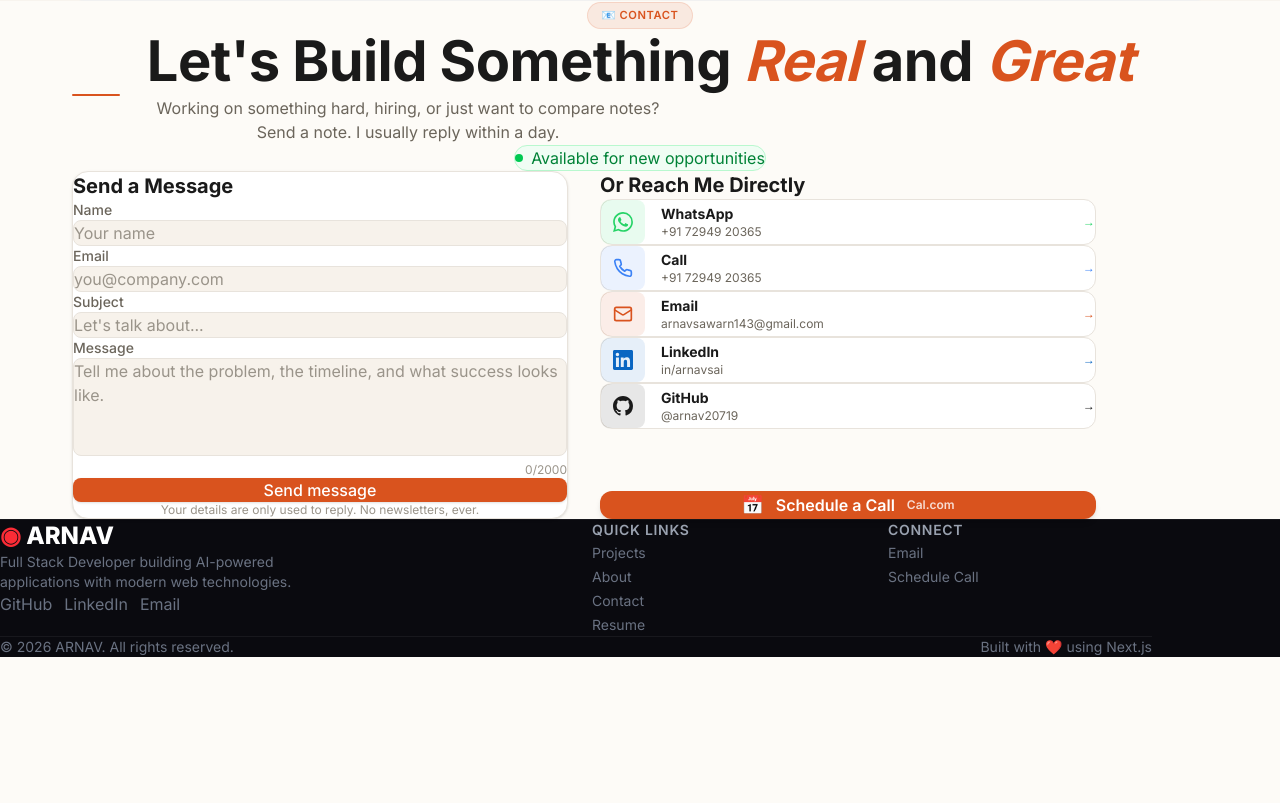
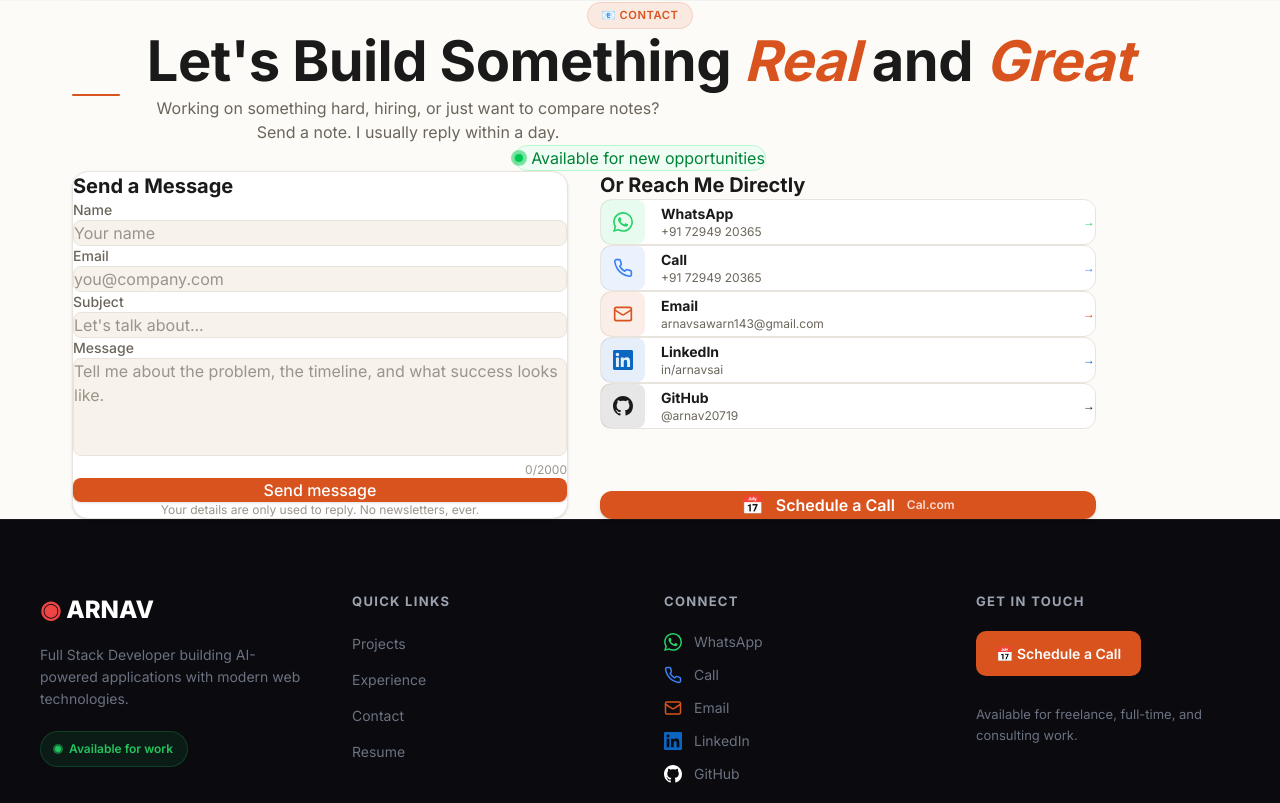
Before and after one commit to arnav20719/my-portfolio, a Next.js app: page / in a window 1280 px wide. Shown: the part 1994-2797 px from the top of the page. Before the commit the page ends 2651 px from the top, so only its background shows below. Built offline with nearby package versions, Linux system fonts and the light colour scheme.

Commit message:
Task 3: Update Footer with 5 contact links and better spacing

```diff
--- a/app/components/sections/Footer.tsx
+++ b/app/components/sections/Footer.tsx
@@ -1,6 +1,38 @@
 // app/components/sections/Footer.tsx
 import Link from 'next/link';
 import { socialLinks } from '@/app/lib/data';
+
+// ===== INLINE SVG ICONS =====
+const GithubIcon = () => (
+  <svg xmlns="http://www.w3.org/2000/svg" width="18" height="18" viewBox="0 0 24 24" fill="currentColor" style={{ width: '18px', height: '18px' }}>
+    <path d="M12 0C5.37 0 0 5.37 0 12c0 5.31 3.435 9.795 8.205 11.385.6.105.825-.255.825-.57 0-.285-.015-1.23-.015-2.235-3.015.555-3.795-.735-4.035-1.41-.135-.345-.72-1.41-1.23-1.695-.42-.225-1.02-.78-.015-.795.945-.015 1.62.87 1.845 1.23 1.08 1.815 2.805 1.305 3.495.99.105-.78.42-1.305.765-1.605-2.67-.3-5.46-1.335-5.46-5.925 0-1.305.465-2.385 1.23-3.225-.12-.3-.54-1.53.12-3.15 0 0 1.005-.315 3.3 1.23.96-.27 1.98-.405 3-.405s2.04.135 3 .405c2.295-1.56 3.3-1.23 3.3-1.23.66 1.62.24 2.85.12 3.15.765.84 1.23 1.905 1.23 3.225 0 4.605-2.805 5.625-5.475 5.925.435.375.81 1.095.81 2.22 0 1.605-.015 2.895-.015 3.3 0 .315.225.69.825.57A12.02 12.02 0 0024 12c0-6.63-5.37-12-12-12z" />
+  </svg>
+);
+
+const LinkedinIcon = () => (
+  <svg xmlns="http://www.w3.org/2000/svg" width="18" height="18" viewBox="0 0 24 24" fill="currentColor" style={{ width: '18px', height: '18px' }}>
+    <path d="M20.447 20.452h-3.554v-5.569c0-1.328-.027-3.037-1.852-3.037-1.853 0-2.136 1.445-2.136 2.939v5.667H9.351V9h3.414v1.561h.046c.477-.9 1.637-1.85 3.37-1.85 3.601 0 4.267 2.37 4.267 5.455v6.286zM5.337 7.433c-1.144 0-2.063-.926-2.063-2.065 0-1.138.92-2.063 2.063-2.063 1.14 0 2.064.925 2.064 2.063 0 1.139-.925 2.065-2.064 2.065zm1.782 13.019H3.555V9h3.564v11.452zM22.225 0H1.771C.792 0 0 .774 0 1.729v20.542C0 23.227.792 24 1.771 24h20.451C23.2 24 24 23.227 24 22.271V1.729C24 .774 23.2 0 22.222 0h.003z" />
+  </svg>
+);
+
+const MailIcon = () => (
+  <svg xmlns="http://www.w3.org/2000/svg" width="18" height="18" viewBox="0 0 24 24" fill="none" stroke="currentColor" strokeWidth="2" strokeLinecap="round" strokeLinejoin="round" style={{ width: '18px', height: '18px' }}>
+    <rect x="2" y="4" width="20" height="16" rx="2" />
+    <path d="m22 7-8.97 5.7a1.94 1.94 0 0 1-2.06 0L2 7" />
+  </svg>
+);
+
+const PhoneIcon = () => (
+  <svg xmlns="http://www.w3.org/2000/svg" width="18" height="18" viewBox="0 0 24 24" fill="none" stroke="currentColor" strokeWidth="2" strokeLinecap="round" strokeLinejoin="round" style={{ width: '18px', height: '18px' }}>
+    <path d="M22 16.92v3a2 2 0 0 1-2.18 2 19.79 19.79 0 0 1-8.63-3.07 19.5 19.5 0 0 1-6-6 19.79 19.79 0 0 1-3.07-8.67A2 2 0 0 1 4.11 2h3a2 2 0 0 1 2 1.72 12.84 12.84 0 0 0 .7 2.81 2 2 0 0 1-.45 2.11L8.09 9.91a16 16 0 0 0 6 6l1.27-1.27a2 2 0 0 1 2.11-.45 12.84 12.84 0 0 0 2.81.7A2 2 0 0 1 22 16.92z" />
+  </svg>
+);
+
+const WhatsappIcon = () => (
+  <svg xmlns="http://www.w3.org/2000/svg" width="18" height="18" viewBox="0 0 24 24" fill="currentColor" style={{ width: '18px', height: '18px' }}>
+    <path d="M17.472 14.382c-.297-.149-1.758-.867-2.03-.967-.273-.099-.471-.148-.67.15-.197.297-.767.966-.94 1.164-.173.199-.347.223-.644.075-.297-.15-1.255-.463-2.39-1.475-.883-.788-1.48-1.761-1.653-2.059-.173-.297-.018-.458.13-.606.134-.133.298-.347.446-.52.149-.174.198-.298.298-.497.099-.198.05-.371-.025-.52-.075-.149-.669-1.612-.916-2.207-.242-.579-.487-.5-.669-.51-.173-.008-.371-.01-.57-.01-.198 0-.52.074-.792.372-.272.297-1.04 1.016-1.04 2.479 0 1.462 1.065 2.875 1.213 3.074.149.198 2.096 3.2 5.077 4.487.709.306 1.262.489 1.694.625.712.227 1.36.195 1.871.118.571-.085 1.758-.719 2.006-1.413.248-.694.248-1.289.173-1.413-.074-.124-.272-.198-.57-.347m-5.421 7.403h-.004a9.87 9.87 0 01-5.031-1.378l-.361-.214-3.741.982.998-3.648-.235-.374a9.86 9.86 0 01-1.51-5.26c.001-5.45 4.436-9.884 9.888-9.884 2.64 0 5.122 1.03 6.988 2.898a9.825 9.825 0 012.893 6.994c-.003 5.45-4.437 9.884-9.885 9.884m8.413-18.297A11.815 11.815 0 0012.05 0C5.495 0 .16 5.335.157 11.892c0 2.096.547 4.142 1.588 5.945L.057 24l6.305-1.654a11.882 11.882 0 005.683 1.448h.005c6.554 0 11.89-5.335 11.893-11.893a11.821 11.821 0 00-3.48-8.413z" />
+  </svg>
+);
 
 export function Footer() {
   const year = new Date().getFullYear();
@@ -8,50 +40,138 @@ export function Footer() {
   const linkedin = socialLinks.find(s => s.platform === 'linkedin');
   const email = socialLinks.find(s => s.platform === 'email');
 
+  const quickLinks = [
+    { name: 'Projects', href: '/projects' },
+    { name: 'Experience', href: '/experience' },
+    { name: 'Contact', href: '/contact' },
+    { name: 'Resume', href: '/resume.pdf' },
+  ];
+
+  const connectLinks = [
+    { id: 'whatsapp', name: 'WhatsApp', href: 'https://wa.me/917294920365', icon: <WhatsappIcon />, color: '#25D366' },
+    { id: 'call', name: 'Call', href: 'tel:+917294920365', icon: <PhoneIcon />, color: '#3B82F6' },
+    { id: 'email', name: 'Email', href: 'mailto:arnavsawarn143@gmail.com', icon: <MailIcon />, color: '#D9531E' },
+    { id: 'linkedin', name: 'LinkedIn', href: 'https://linkedin.com/in/arnavsai', icon: <LinkedinIcon />, color: '#0A66C2' },
+    { id: 'github', name: 'GitHub', href: 'https://github.com/arnav20719', icon: <GithubIcon />, color: '#FFFFFF' },
+  ];
+
   return (
-    <footer className="bg-[#0A0A0F] border-t border-[rgba(255,255,255,0.06)] py-12 px-4">
-      <div className="max-w-6xl mx-auto">
-        <div className="grid grid-cols-1 md:grid-cols-4 gap-8">
+    <footer style={{ backgroundColor: '#0A0A0F', borderTop: '1px solid rgba(255,255,255,0.06)', padding: '72px 24px 32px' }}>
+      <div style={{ maxWidth: '1200px', margin: '0 auto' }}>
+        <div style={{ display: 'grid', gridTemplateColumns: 'repeat(auto-fit, minmax(240px, 1fr))', gap: '48px' }}>
+
           {/* Brand */}
-          <div className="md:col-span-2">
-            <Link href="/" className="text-2xl font-extrabold text-white">
-              <span className="text-red-500">◉</span> ARNAV
+          <div style={{ gridColumn: 'span 1' }}>
+            <Link href="/" style={{ fontSize: '24px', fontWeight: 800, color: 'white', textDecoration: 'none' }}>
+              <span style={{ color: '#EF4444' }}>◉</span> ARNAV
             </Link>
-            <p className="text-gray-500 text-sm mt-2 max-w-xs">
+            <p style={{ color: '#6B7280', fontSize: '14px', marginTop: '16px', maxWidth: '320px', lineHeight: 1.6 }}>
               Full Stack Developer building AI-powered applications with modern web technologies.
             </p>
-            <div className="flex gap-3 mt-3">
-              {github && <a href={github.url} target="_blank" rel="noopener noreferrer" className="text-gray-500 hover:text-red-500 transition-colors">GitHub</a>}
-              {linkedin && <a href={linkedin.url} target="_blank" rel="noopener noreferrer" className="text-gray-500 hover:text-blue-500 transition-colors">LinkedIn</a>}
-              {email && <a href={email.url} className="text-gray-500 hover:text-green-500 transition-colors">Email</a>}
+            <div style={{ marginTop: '20px' }}>
+              <span style={{ display: 'inline-flex', alignItems: 'center', gap: '8px', padding: '8px 14px', borderRadius: '999px', backgroundColor: 'rgba(34, 197, 94, 0.1)', color: '#22C55E', border: '1px solid rgba(34, 197, 94, 0.2)', fontSize: '12px', fontWeight: 600 }}>
+                <span style={{ position: 'relative', display: 'flex', alignItems: 'center', justifyContent: 'center' }}>
+                  <span style={{ position: 'absolute', width: '10px', height: '10px', borderRadius: '999px', backgroundColor: '#22C55E', opacity: 0.5 }}></span>
+                  <span style={{ position: 'relative', width: '6px', height: '6px', borderRadius: '999px', backgroundColor: '#22C55E' }}></span>
+                </span>
+                Available for work
+              </span>
             </div>
           </div>
 
           {/* Quick Links */}
           <div>
-            <h4 className="text-sm font-semibold text-gray-400 uppercase tracking-wider mb-3">Quick Links</h4>
-            <ul className="space-y-2">
-              <li><Link href="/projects" className="text-gray-500 hover:text-red-500 text-sm transition-colors">Projects</Link></li>
-              <li><Link href="/about" className="text-gray-500 hover:text-red-500 text-sm transition-colors">About</Link></li>
-              <li><Link href="/contact" className="text-gray-500 hover:text-red-500 text-sm transition-colors">Contact</Link></li>
-              <li><Link href="/resume" className="text-gray-500 hover:text-red-500 text-sm transition-colors">Resume</Link></li>
+            <h4 style={{ fontSize: '13px', fontWeight: 700, color: '#9CA3AF', textTransform: 'uppercase', letterSpacing: '0.1em', marginBottom: '20px' }}>
+              Quick Links
+            </h4>
+            <ul style={{ listStyle: 'none', padding: 0, margin: 0, display: 'flex', flexDirection: 'column', gap: '12px' }}>
+              {quickLinks.map((link) => (
+                <li key={link.name}>
+                  <Link
+                    href={link.href}
+                    style={{ color: '#6B7280', fontSize: '14px', textDecoration: 'none', transition: 'color 0.3s ease' }}
+                  >
+                    {link.name}
+                  </Link>
+                </li>
+              ))}
             </ul>
           </div>
 
           {/* Connect */}
           <div>
-            <h4 className="text-sm font-semibold text-gray-400 uppercase tracking-wider mb-3">Connect</h4>
-            <ul className="space-y-2">
-              <li><a href="mailto:arnav@email.com" className="text-gray-500 hover:text-red-500 text-sm transition-colors">Email</a></li>
-              <li><a href="#" className="text-gray-500 hover:text-red-500 text-sm transition-colors">Schedule Call</a></li>
-            </ul>
+            <h4 style={{ fontSize: '13px', fontWeight: 700, color: '#9CA3AF', textTransform: 'uppercase', letterSpacing: '0.1em', marginBottom: '20px' }}>
+              Connect
+            </h4>
+            <div style={{ display: 'flex', flexDirection: 'column', gap: '12px' }}>
+              {connectLinks.map((link) => (
+                <a
+                  key={link.id}
+                  href={link.href}
+                  target={link.id !== 'email' && link.id !== 'call' ? '_blank' : undefined}
+                  rel={link.id !== 'email' && link.id !== 'call' ? 'noopener noreferrer' : undefined}
+                  style={{
+                    display: 'flex',
+                    alignItems: 'center',
+                    gap: '12px',
+                    color: '#6B7280',
+                    fontSize: '14px',
+                    textDecoration: 'none',
+                  }}
+                >
+                  <span style={{ color: link.color }}>{link.icon}</span>
+                  {link.name}
+                </a>
+              ))}
+            </div>
+          </div>
+
+          {/* Schedule */}
+          <div>
+            <h4 style={{ fontSize: '13px', fontWeight: 700, color: '#9CA3AF', textTransform: 'uppercase', letterSpacing: '0.1em', marginBottom: '20px' }}>
+              Get In Touch
+            </h4>
+            <a
+              href="https://cal.id/arnav-raj"
+              target="_blank"
+              rel="noopener noreferrer"
+              style={{
+                display: 'inline-flex',
+                alignItems: 'center',
+                gap: '10px',
+                padding: '12px 20px',
+                backgroundColor: '#D9531E',
+                color: 'white',
+                fontSize: '14px',
+                fontWeight: 600,
+                borderRadius: '10px',
+                textDecoration: 'none',
+                marginBottom: '16px',
+              }}
+            >
+              📅 Schedule a Call
+            </a>
+            <p style={{ color: '#6B7280', fontSize: '13px', lineHeight: 1.6, marginTop: '12px' }}>
+              Available for freelance, full-time, and consulting work.
+            </p>
           </div>
         </div>
 
-        {/* Bottom */}
-        <div className="border-t border-[rgba(255,255,255,0.06)] mt-8 pt-8 flex flex-col sm:flex-row justify-between text-sm text-gray-500">
-          <p>© {year} ARNAV. All rights reserved.</p>
-          <p className="mt-2 sm:mt-0">Built with ❤️ using Next.js</p>
+        {/* Bottom Bar */}
+        <div style={{
+          borderTop: '1px solid rgba(255,255,255,0.06)',
+          marginTop: '64px',
+          paddingTop: '32px',
+          display: 'flex',
+          flexWrap: 'wrap',
+          gap: '16px',
+          justifyContent: 'space-between',
+          alignItems: 'center',
+          fontSize: '14px',
+          color: '#6B7280'
+        }}>
+          <p style={{ margin: 0 }}>© {year} ARNAV. All rights reserved.</p>
+          <p style={{ margin: 0 }}>Built with ❤️ using Next.js</p>
         </div>
       </div>
     </footer>
```
